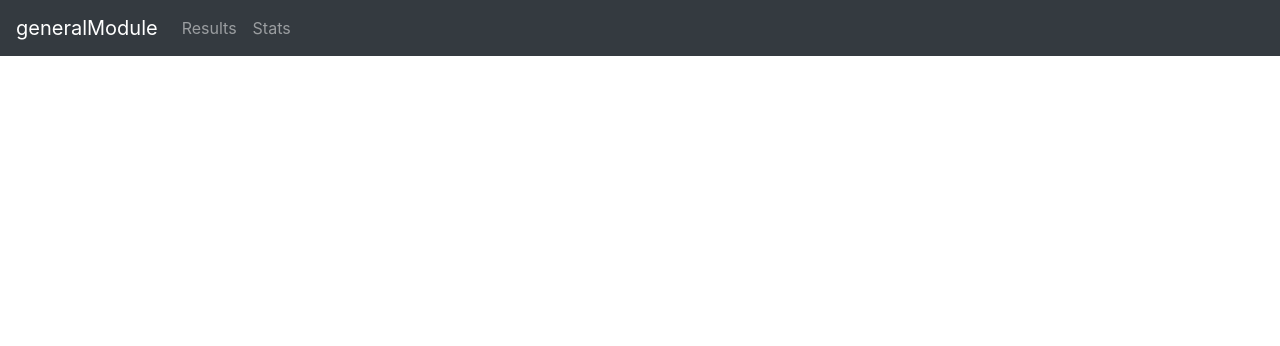
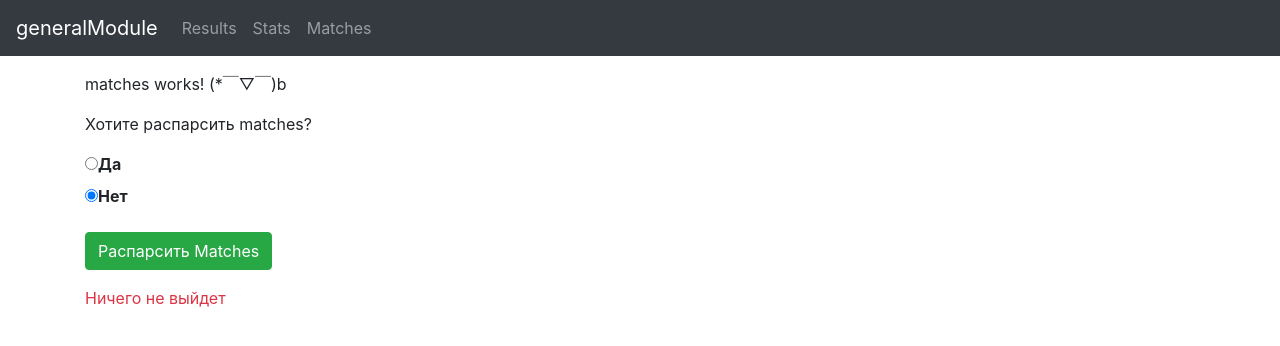
Before and after one commit to BaffIrodov/generalModuleFront, an Angular app: page /matches in a window 1280 px wide. Before the commit this address led to /. Shown: the top 346 px of the page. Built offline with nearby package versions, Linux system fonts and the light colour scheme.

Commit message:
Создал нерабочий сервис matches.

```diff
--- a/angular.json
+++ b/angular.json
@@ -97,5 +97,8 @@
         }
       }
     }
+  },
+  "cli": {
+    "analytics": false
   }
 }
--- a/src/app/app-routing.module.ts
+++ b/src/app/app-routing.module.ts
@@ -2,11 +2,13 @@ import {NgModule} from '@angular/core';
 import {RouterModule, Routes} from '@angular/router';
 import {ResultsComponent} from "./components/results/results.component";
 import {StatsComponent} from "./components/stats/stats.component";
+import {MatchesComponent} from "./components/matches/matches.component";
 
 const routes: Routes = [
   { path: '', redirectTo: 'results', pathMatch: 'full' },
   { path: 'results', component: ResultsComponent},
-  { path: 'stats', component: StatsComponent}
+  { path: 'stats', component: StatsComponent},
+  { path: 'matches', component: MatchesComponent}
 ];
 
 @NgModule({
--- a/src/app/app.component.html
+++ b/src/app/app.component.html
@@ -8,6 +8,9 @@
       <li class="nav-item">
         <a routerLink="stats" class="nav-link">Stats</a>
       </li>
+      <li class="nav-item">
+        <a routerLink="matches" class="nav-link">Matches</a>
+      </li>
     </div>
   </nav>
 
--- a/src/app/app.module.ts
+++ b/src/app/app.module.ts
@@ -8,13 +8,15 @@ import { AppComponent } from './app.component';
 import { ResultsComponent } from './components/results/results.component';
 import { ResultComponent } from './components/result/result.component';
 import { StatsComponent } from './components/stats/stats.component';
+import { MatchesComponent } from './components/matches/matches.component';
 
 @NgModule({
   declarations: [
     AppComponent,
     ResultsComponent,
     ResultComponent,
-    StatsComponent
+    StatsComponent,
+    MatchesComponent
   ],
   imports: [
     BrowserModule,
--- /dev/null
+++ b/src/app/components/matches/matches.component.html
@@ -0,0 +1,20 @@
+<p>matches works! (*￣▽￣)b</p>
+
+<div>
+  <div class="submit-form">
+    <form>
+      <div class="form-group">
+        <p>Хотите распарсить matches?</p>
+        <input type="radio" id="radio1" name="radioButton" value="yesRadio">
+        <label for="radio1"><b>Да</b></label>
+        <br>
+        <input type="radio" id="radio2" name="radioButton" value="noRadio" checked>
+        <label for="radio2"><b>Нет</b></label>
+      </div>
+      <div class="form-group">
+        <button (click)="solution()" class="btn btn-success" [disabled]="solut"> {{getButtonText()}} </button>
+      </div>
+    </form>
+    <div *ngIf="solut==false" class="form-text text-danger">Ничего не выйдет</div>
+  </div>
+</div>
--- /dev/null
+++ b/src/app/components/matches/matches.component.ts
@@ -0,0 +1,27 @@
+import {Component, OnInit} from '@angular/core';
+import {MatchesService} from "../../services/matches.service";
+
+@Component({
+  selector: 'app-matches',
+  templateUrl: './matches.component.html',
+  styleUrls: ['./matches.component.css']
+})
+export class MatchesComponent implements OnInit {
+
+  constructor(private matchesService: MatchesService) {
+  }
+
+  ngOnInit(): void {
+  }
+
+  getButtonText() {
+    let defaultText = 'Распарсить Matches';
+    return defaultText;
+  }
+
+  solut = false;
+
+  solution(): void {
+
+  }
+}
--- /dev/null
+++ b/src/app/services/matches.service.ts
@@ -0,0 +1,12 @@
+import { Injectable } from '@angular/core';
+import {HttpClient} from "@angular/common/http";
+
+const url = 'http://localhost:8080/matches/';
+
+@Injectable({
+  providedIn: 'root'
+})
+export class MatchesService {
+
+  constructor(private http: HttpClient) { }
+}
```
Also changed, not shown: src/app/components/matches/matches.component.css (added), 2 other files (tests, documents, lock files or other folders).
